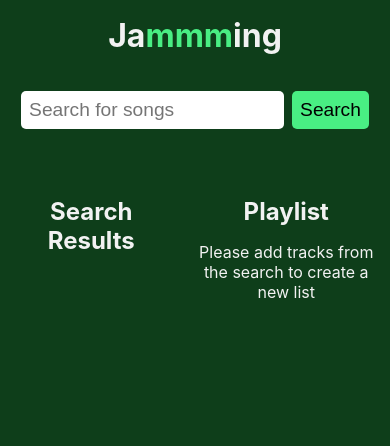
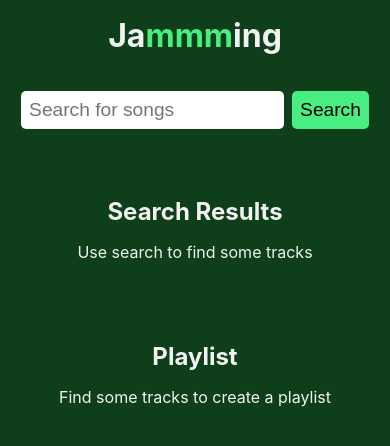
Before and after one commit to qapush/codecademy-jammming, a React (Create React App) app: page / in a window 390 px wide. Shown: the top 446 px of the page. Built offline with nearby package versions, Linux system fonts and the light colour scheme.

Commit message:
Bugs fixed. Image added

```diff
--- a/src/Components/App/App.js
+++ b/src/Components/App/App.js
@@ -10,19 +10,22 @@ import SearchBar from '../SearchBar/SearchBar';
 
 function App() {
 
+  // Arrays of search results and songs added to playlist
   const [songsList, setSongsList] = useState([]);
   const [selectedSongs, setSelectedSongs] = useState([]);
 
   useEffect(() => {
 
-    if (sessionStorage.getItem("searchTerm")){
+    // Perform search if there is a search query im memory
+
+    if (sessionStorage.getItem("searchTerm")) {
       handleSearch(sessionStorage.getItem("searchTerm"));
     };
 
   }, [])
 
   const handleSearch = async query => {
-    const searchResult =  await getSongs(query);
+    const searchResult = await getSongs(query);
     setSongsList(searchResult);
   }
 
@@ -56,8 +59,13 @@ function App() {
         <SearchBar handleSearch={handleSearch} />
       </Header>
       <main>
-        <SearchResults list={songsList} handleSongButtonClick={handleSongButtonClick} />
-        <Playlist list={selectedSongs} handleSongButtonClick={handleSongButtonClick} handleSubmit={saveToSpotify} />
+        <SearchResults
+          list={songsList}
+          handleSongButtonClick={handleSongButtonClick} />
+        <Playlist
+          list={selectedSongs}
+          handleSongButtonClick={handleSongButtonClick}
+          handleSubmit={saveToSpotify} />
       </main>
 
     </div>
--- a/src/Components/App/App.module.css
+++ b/src/Components/App/App.module.css
@@ -13,7 +13,18 @@ section {
     flex-grow: 1;
     text-align: center;
     margin: 1rem;
-    max-width: 45%;
+    width: 45%;
     padding-top: 1rem;
     padding-bottom: 1rem;
 }
+
+@media only screen and (max-width:670px) {
+    main {
+        flex-direction: column;
+        align-items: center;
+    }
+
+    section {
+        width: 90%;
+    }
+}
--- a/src/Components/Playlist/Playlist.js
+++ b/src/Components/Playlist/Playlist.js
@@ -16,15 +16,15 @@ export default function Playlist(props) {
    }
 
    const note = (
-      <div className={styles.note}>
+      <div className='note'>
          <p>
-            Please add tracks from the search to create a new list
+            Find some tracks to create a playlist
          </p>
       </div>
    )
 
    return (
-        <section>
+        <section className={styles.playlist}>
            <h2>Playlist</h2>
            { props.list.length == 0 ? note : (
             <form action="#" onSubmit={handleSubmit}>
--- a/src/Components/Playlist/Playlist.module.css
+++ b/src/Components/Playlist/Playlist.module.css
@@ -1,3 +1,7 @@
-.note {
-    color: var(--white);
+.playlist input {
+    margin-bottom: 1rem;
 }
+
+.playlist button {
+    margin-top: 1rem;
+}
--- a/src/Components/SearchResults/SearchResults.js
+++ b/src/Components/SearchResults/SearchResults.js
@@ -1,10 +1,19 @@
 import TrackList from "../TrackList/TrackList"
 
 export default function SearchResults({list, ...rest}) {
+
+    const note = (
+        <div className='note'>
+            <p>
+                Use search to find some tracks
+            </p>
+        </div>
+    )
+
     return(
         <section>
             <h2>Search Results</h2>
-            <TrackList list={list} {...rest} />
+            { !list[0] ? note :  <TrackList list={list} {...rest} /> }
         </section>
     )
 }
--- a/src/Components/Track/Track.js
+++ b/src/Components/Track/Track.js
@@ -3,6 +3,7 @@ import styles from './Track.module.css';
 export default function Track({ track, remove, handleSongButtonClick }) {
     return (
         <div className={styles.track}>
+            <img src={track.image} alt={track.name} />
             <div className={styles.trackData}>
                 <div className={styles.trackName}>
                     <p>{track.name}</p>
--- a/src/Components/Track/Track.module.css
+++ b/src/Components/Track/Track.module.css
@@ -2,7 +2,7 @@
     text-align: left;
     padding: 0.5rem;
     margin: 0.25rem;
-    background-color: rgba(255, 255, 255, 0.8);
+    background-color: rgba(255, 255, 255, 0.6);
     display: flex;
     align-items: center;
     transition: background-color 0.5s;
@@ -32,8 +32,13 @@
 }
 
 .trackButton {
-    font-size: 1.4rem;
+    font-size: 1.5rem;
     font-weight: bold;
     color: var(--black);
     cursor: pointer;
 }
+
+.track img {
+    border-radius: 10%;
+    margin-right: 0.75rem;
+}
--- a/src/Components/TrackList/TrackList.js
+++ b/src/Components/TrackList/TrackList.js
@@ -1,8 +1,8 @@
 import { useState } from "react"
 import Track from '../Track/Track';
-import styles from './Tracklist.module.css';
+import styles from './TrackList.module.css';
 
-export default function Tracklist({ list, ...rest }) {
+export default function TrackList({ list, ...rest }) {
 
 
 
--- a/src/index.css
+++ b/src/index.css
@@ -51,3 +51,7 @@ button {
 button:hover {
   background-color: var(--green);
 }
+
+.note {
+  color: var(--white);
+}
--- a/src/utils/Spotify.js
+++ b/src/utils/Spotify.js
@@ -3,13 +3,14 @@ const RESPONSE_TYPE = '?response_type=token';
 const CLIENT_ID = '&client_id=247dca5eaa7949d98d2902bc2b054f63';
 const REDIRECT_URL = '&redirect_uri=http://localhost:3000';
 const SCOPE = '&scope=playlist-modify-private user-read-private';
-let TOKEN = '';
+let TOKEN = null;
 
 const getToken = () => {
 
     if (TOKEN) {
         return TOKEN;
-    } else if(window.location.hash) {
+    } else if (window.location.hash.length > 1) {
+
         const hashParameters = {}
         // window.location.hash.split('&').forEach(i => hashParameters[i] = i);
         window.location.hash
@@ -24,7 +25,7 @@ const getToken = () => {
         window.history.pushState('Access Token', '', '/');
         return TOKEN;
 
-    } else {
+    } else if (!TOKEN) {
         const URL = BASE_URL + RESPONSE_TYPE + CLIENT_ID + SCOPE + REDIRECT_URL;
         window.location = URL;
     }
@@ -34,7 +35,10 @@ const getToken = () => {
 
 const getSongs = async (query) => {
 
+
     const token = getToken();
+    if (!token) return [];
+
     const urlEncodedQuery = encodeURIComponent(query);
     const url = 'https://api.spotify.com/v1/search?q=' + urlEncodedQuery + '&type=track';
 
@@ -42,18 +46,19 @@ const getSongs = async (query) => {
         headers: {'Authorization': 'Bearer ' + token }
     });
     const data = await response.json();
-
+    sessionStorage.removeItem("searchTerm");
     return  !data.tracks ? [] : data.tracks.items.map( ({name, id, album, artists, uri}) => ({
         name,
         id,
         uri,
         artist: artists[0].name,
-        album: album.name
+        album: album.name,
+        image: album.images[2].url
     }));
 }
 
 const createPlaylist = async (listObject) => {
-    console.log(listObject);
+
     const token = getToken();
     const urlEncodedListName = encodeURIComponent(listObject.name);
     const headers = {'Authorization': 'Bearer ' + token};
@@ -70,7 +75,7 @@ const createPlaylist = async (listObject) => {
 
     const { id } = await createPlaylistResponse.json();
 
-    const addTracksResponse = await fetch('https://api.spotify.com/v1/playlists/' + id + '/tracks', {
+    fetch('https://api.spotify.com/v1/playlists/' + id + '/tracks', {
         headers,
         method: 'POST',
         body: JSON.stringify({uris: listObject.tracks })
```
Also changed, not shown: delete.js (deleted, +0 -17 lines).
